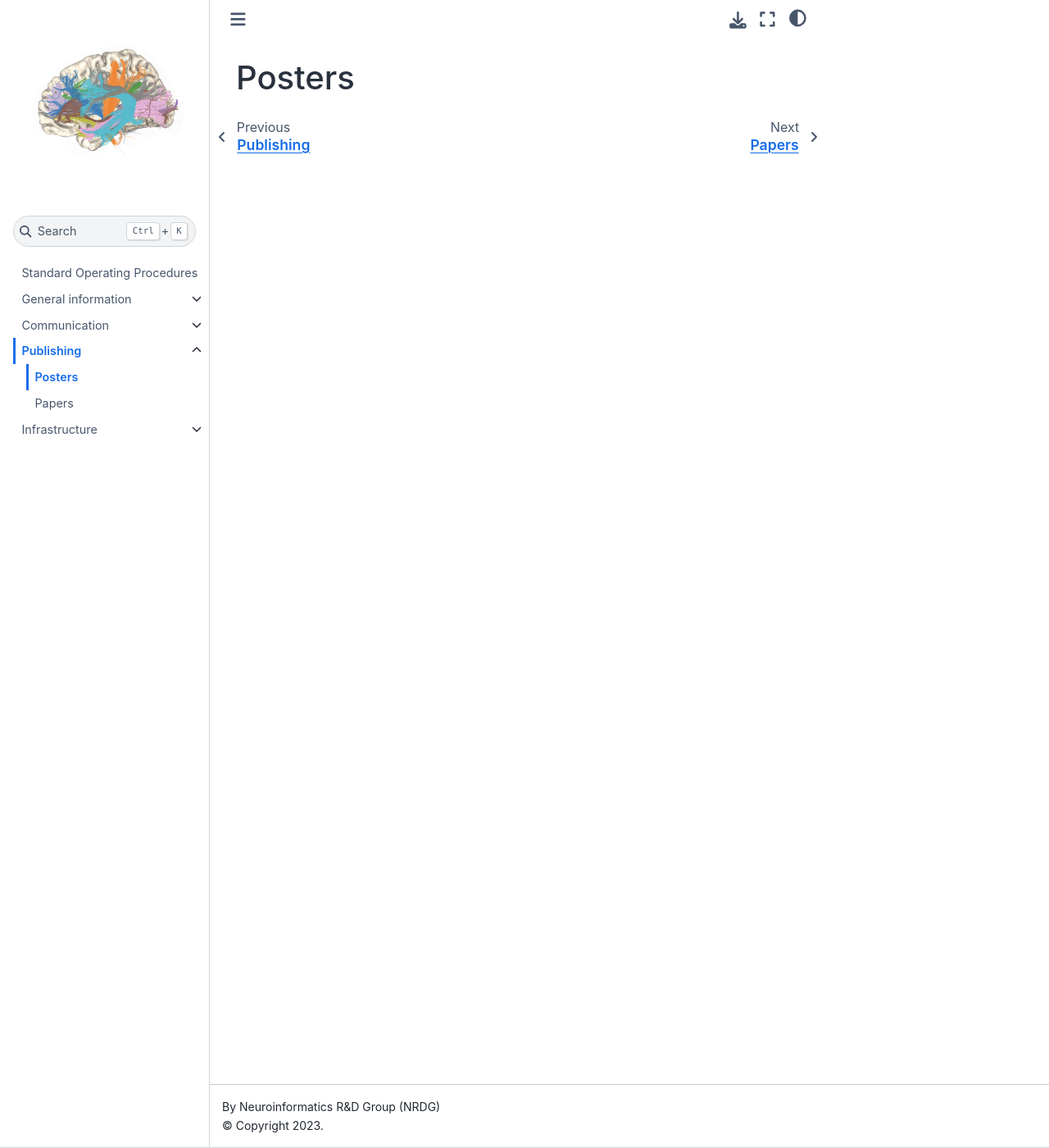
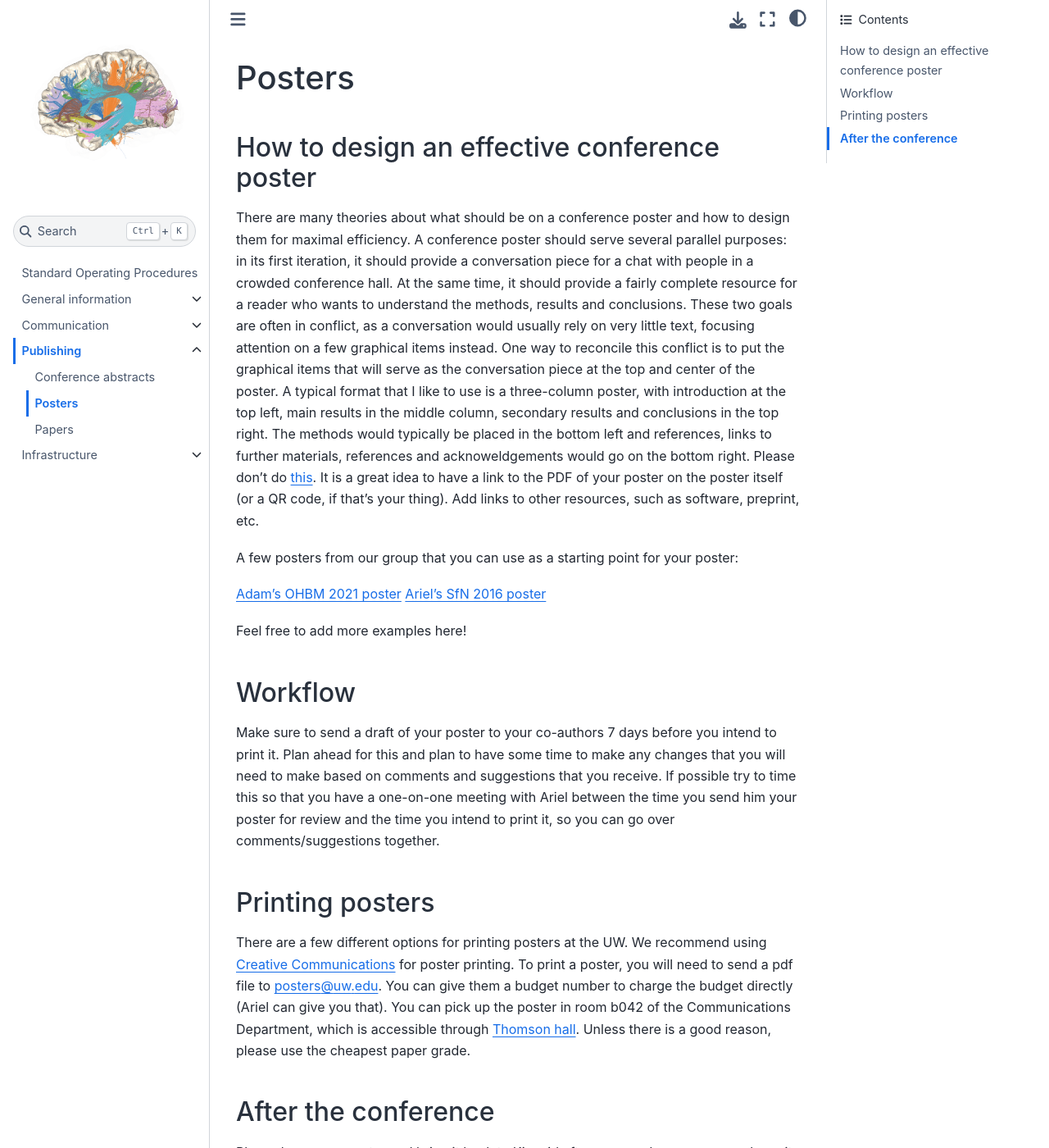
Before and after one commit to nrdg/sop, a Jupyter Book: the page built from publishing/posters.md, in a window 1280 px wide and 1400 px high. Shown: the whole window at 82% size. Built offline with Jupyter Book 1.0.4 settings and Sphinx 7.4.7 and the Sphinx Book theme 1.1.4, drawn with Linux system fonts in a browser that asks for light colours; pages that are not in the unit, such as notebooks, are missing from menus; some of the changed text lies outside the part shown.

Commit message:
Adding one about conference abstracts. Content still needed.

```diff
--- a/_toc.yml
+++ b/_toc.yml
@@ -10,6 +10,7 @@
 - file: publishing/publishing
   sections:
     - file: publishing/figures
+    - file: publishing/conference_abstracts
     - file: publishing/posters
     - file: publishing/papers
     - file: publishing/notebooks
--- /dev/null
+++ b/publishing/conference_abstracts.md
@@ -0,0 +1 @@
+# Conference abstracts
--- a/publishing/posters.md
+++ b/publishing/posters.md
@@ -1 +1,55 @@
 # Posters
+
+## How to design an effective conference poster
+
+There are many theories about what should be on a conference poster and how to
+design them for maximal efficiency. A conference poster should serve several
+parallel purposes: in its first iteration, it should provide a conversation
+piece for a chat with people in a crowded conference hall. At the same time, it
+should provide a fairly complete resource for a reader who wants to understand
+the methods, results and conclusions. These two goals are often in conflict, as
+a conversation would usually rely on very little text, focusing attention on a
+few graphical items instead. One way to reconcile this conflict is to put the
+graphical items that will serve as the conversation piece at the top and center
+of the poster. A typical format that I like to use is a three-column poster,
+with introduction at the top left, main results in the middle column, secondary
+results and conclusions in the top right. The methods would typically be placed
+in the bottom left and references, links to further materials, references and
+acknoweldgements would go on the bottom right. Please don't do
+[this](https://www.npr.org/sections/health-shots/2019/06/11/729314248/to-save-the-science-poster-researchers-want-to-kill-it-and-start-over).
+It is a great idea to have a link to the PDF of your poster on the poster itself
+(or a QR code, if that's your thing). Add links to other resources, such as
+software, preprint, etc.
+
+A few posters from our group that you can use as a starting point for your poster:
+
+[Adam's OHBM 2021 poster](https://github.com/richford/2021-OHBM-HBN-POD2-poster)
+[Ariel's SfN 2016 poster](https://github.com/arokem/2016-SfN-poster)
+
+Feel free to add more examples here!
+
+## Workflow
+
+Make sure to send a draft of your poster to your co-authors 7 days before you
+intend to print it. Plan ahead for this and plan to have some time to make any
+changes that you will need to make based on comments and suggestions that you
+receive. If possible try to time this so that you have a one-on-one meeting with
+Ariel between the time you send him your poster for review and the time you
+intend to print it, so you can go over comments/suggestions together.
+
+## Printing posters
+
+There are a few different options for printing posters at the UW. We recommend
+using [Creative Communications](https://finance.uw.edu/c2/) for poster printing.
+To print a poster, you will need to send a pdf file to
+[posters@uw.edu](mailto:posters@uw.edu). You can give them a budget number to
+charge the budget directly (Ariel can give you that). You can pick up the poster
+in room b042 of the Communications Department, which is accessible through
+[Thomson hall](https://www.washington.edu/maps/#!/tho). Unless there is a good
+reason, please use the cheapest paper grade.
+
+## After the conference
+
+Please keep your poster and bring it back to Kincaid after you are done, so we
+can hang it up in the corridor. It's a great way to show visitors the work that
+we are doing.
```
